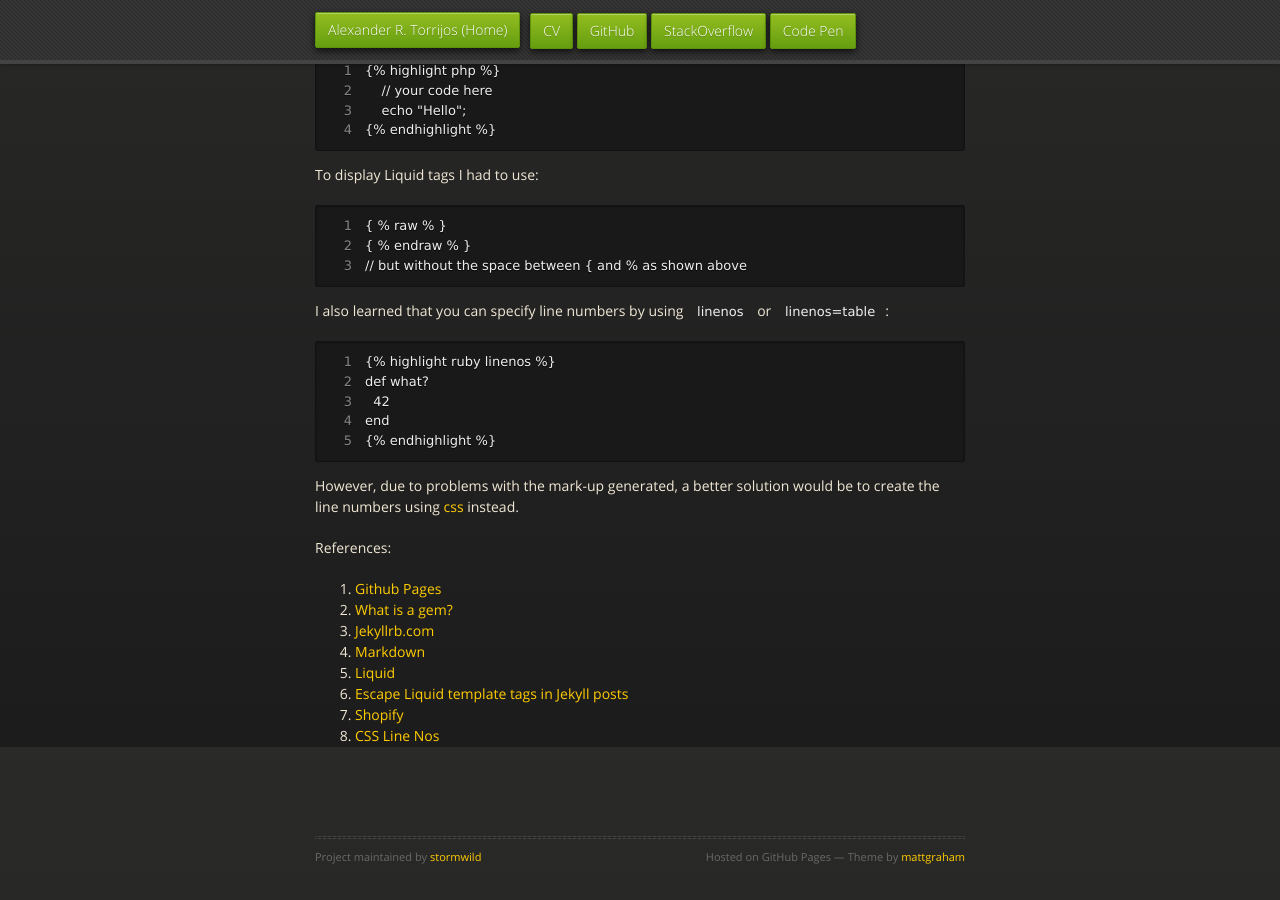
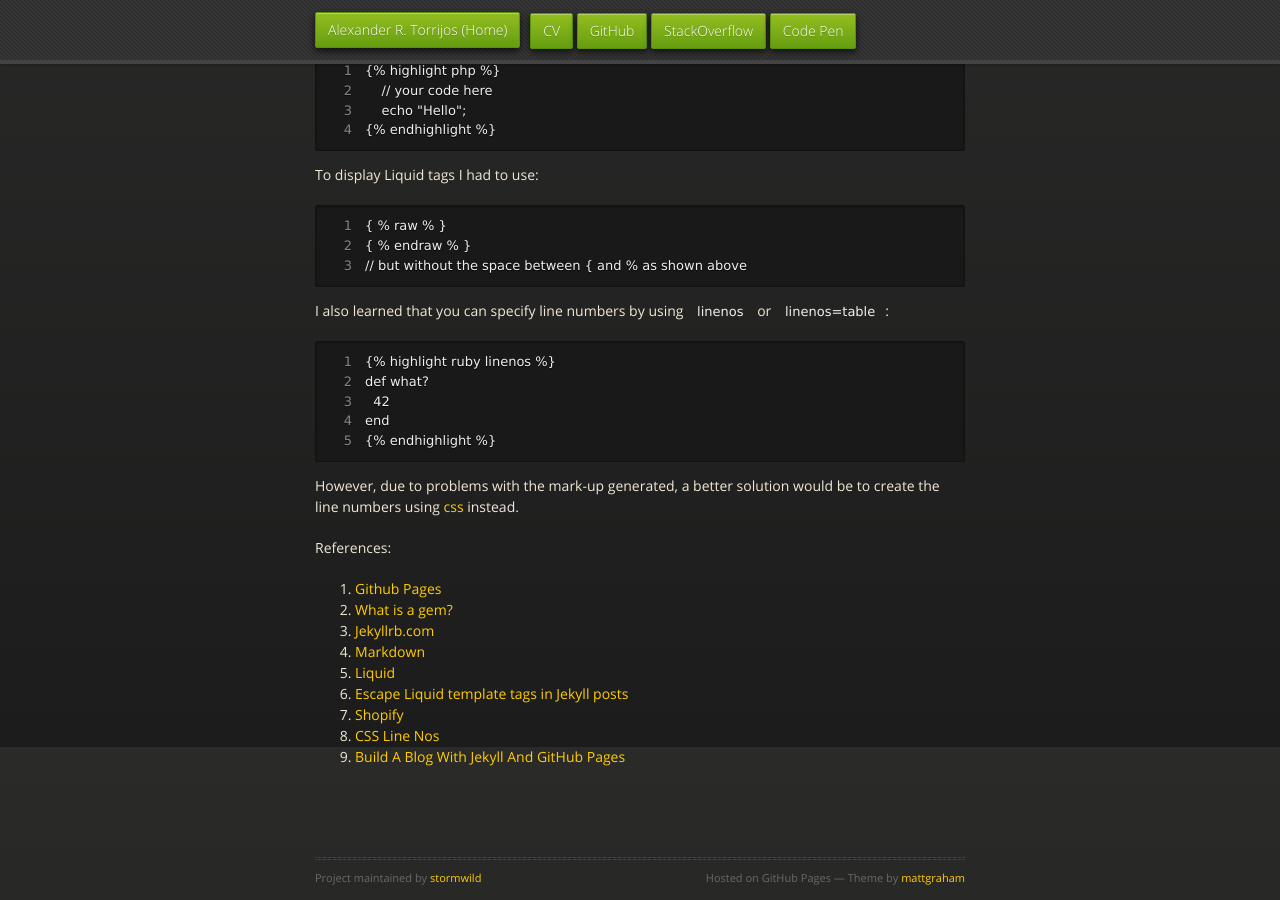
Before and after one commit to stormwild/stormwild.github.io, a Jekyll site: the page built from _posts/2014-12-14-working-with-jekyll.markdown, in a window 1280 px wide and 900 px high, scrolled down 1053 px. Built offline with Jekyll 4.4.1, drawn with Linux system fonts in a browser that asks for light colours; nearby versions of some CDN libraries; before the commit the page ends 1932 px from its top, so only the background shows below that.

Commit message:
Updated post

```diff
--- a/_posts/2014-12-14-working-with-jekyll.markdown
+++ b/_posts/2014-12-14-working-with-jekyll.markdown
@@ -76,3 +76,4 @@ References:
 6. [Escape Liquid template tags in Jekyll posts](http://sarathlal.com/escape-liquid-template-tags-in-jekyll-posts/)
 7. [Shopify](http://www.shopify.com/)
 8. [CSS Line Nos](https://reanimus.github.io/2014/04/14/fun-times-with-jekylls-code-highlighting.html)
+9. [Build A Blog With Jekyll And GitHub Pages](http://www.smashingmagazine.com/2014/08/build-blog-jekyll-github-pages/)
```
